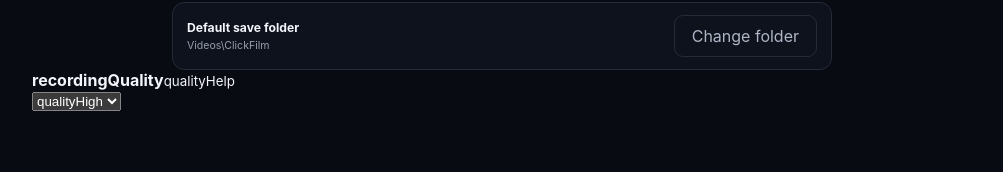
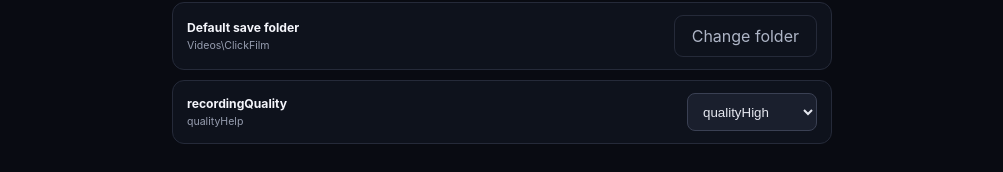
Before and after one commit to GodEwewer/ClickFilm, an Electron app: page src/renderer/index.html in a window 1240 px wide. Shown: the part 880-1052 px from the top of the page, without its empty margins (118-1121 px from the left). Drawn offline with Linux system fonts and the light colour scheme; no server answers.

Commit message:
Add persistent High and Ultra recording quality options

```diff
--- a/src/renderer/styles.css
+++ b/src/renderer/styles.css
@@ -74,6 +74,11 @@ h1 .hero-primary { color: var(--text); }
 .output-setting strong, .output-setting small { display: block; }
 .output-setting strong { font-size: .76rem; }
 .output-setting small { max-width: 470px; margin-top: 4px; overflow: hidden; color: var(--muted); font-size: .66rem; text-overflow: ellipsis; white-space: nowrap; }
+.quality-setting { width: min(660px, 100%); margin: 10px auto 0; padding: 12px 14px; display: flex; align-items: center; justify-content: space-between; gap: 16px; border: 1px solid var(--line); border-radius: 12px; background: rgba(17,21,32,.72); }
+.quality-setting strong, .quality-setting small { display: block; }
+.quality-setting strong { font-size: .76rem; }
+.quality-setting small { margin-top: 4px; color: var(--muted); font-size: .66rem; }
+.quality-setting select { min-height: 38px; padding: 0 30px 0 11px; border: 1px solid #3a4053; border-radius: 8px; color: #e5e7ef; background: #1a1f2d; }
 .record-icon { width: 48px; height: 48px; display: grid; place-items: center; border-radius: 14px; background: rgba(218,80,105,.12); }
 .record-icon i { width: 16px; height: 16px; border-radius: 50%; background: #f45e76; box-shadow: 0 0 20px rgba(244,94,118,.5); }
 .steps { display: grid; grid-template-columns: repeat(3,1fr); gap: 1px; margin-top: 64px; border-block: 1px solid var(--line); background: var(--line); }
```
